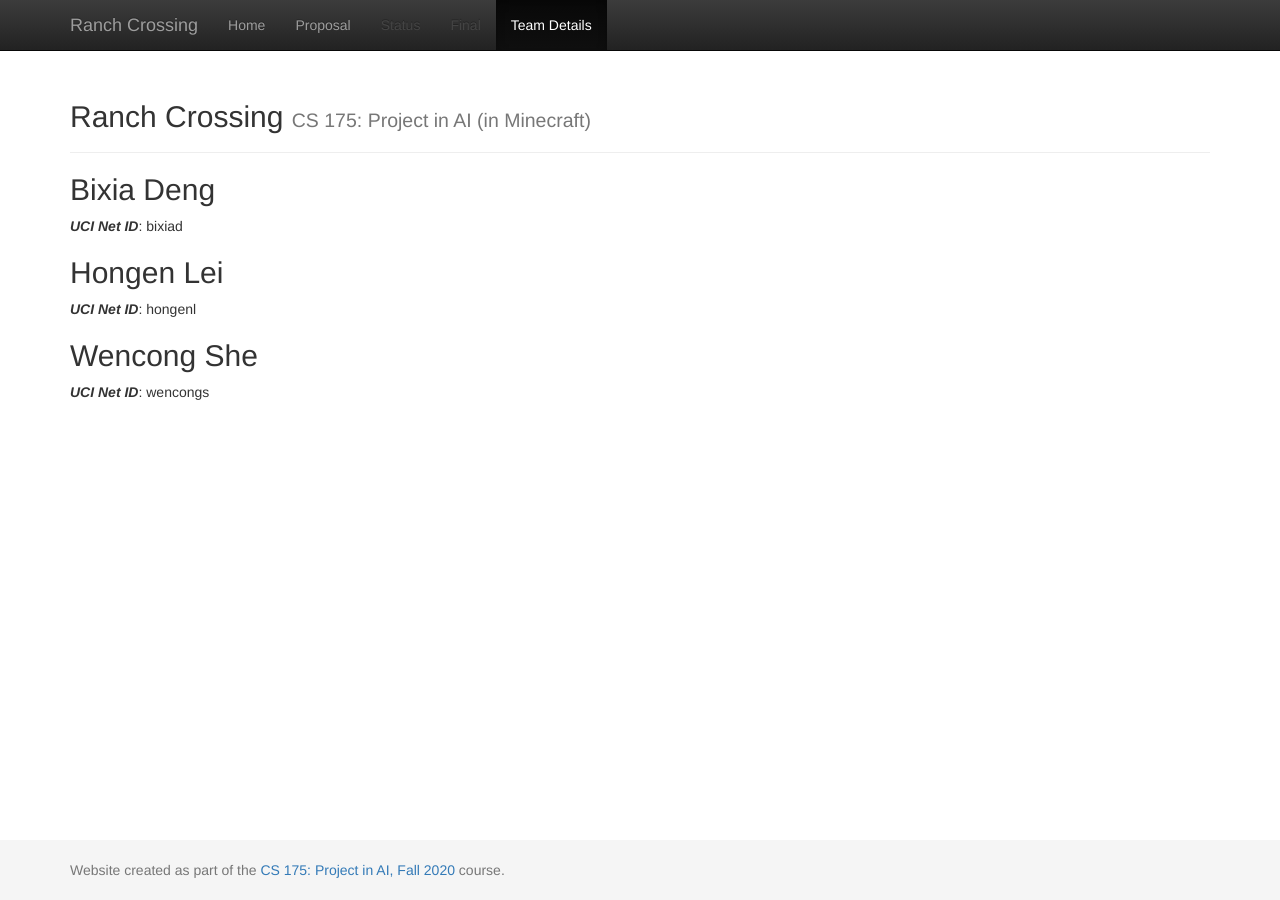
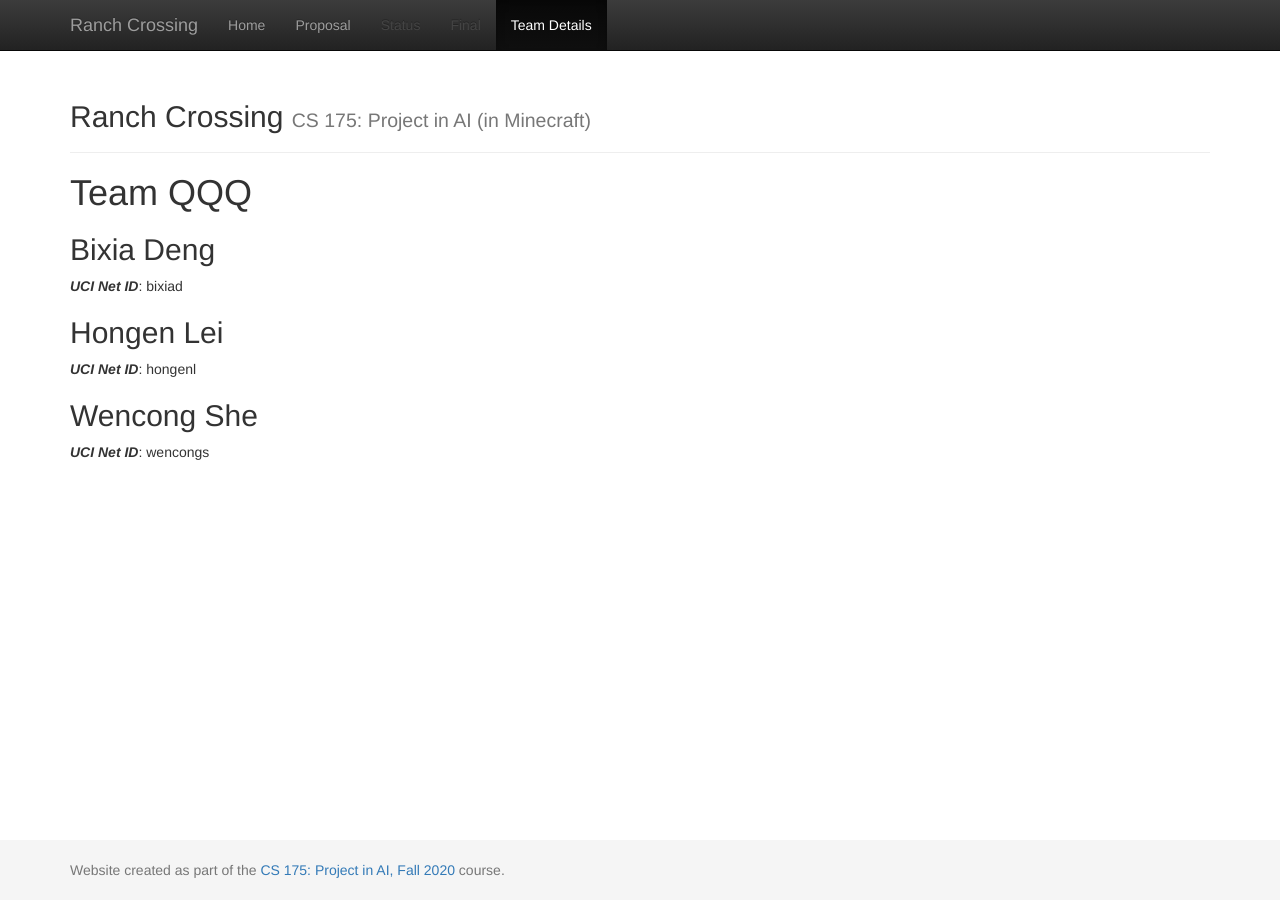
Before and after one commit to bikaylee/Jump-Jump, a Jekyll site: the page built from docs/team.md, in a window 1280 px wide. Built offline with Jekyll 4.4.1, drawn with Linux system fonts in a browser that asks for light colours.

Commit message:
Update team.md

```diff
--- a/docs/team.md
+++ b/docs/team.md
@@ -3,6 +3,7 @@ layout: default
 title:  Team
 ---
 
+# Team QQQ
 
 ## Bixia Deng
 ***UCI Net ID***: bixiad
```
